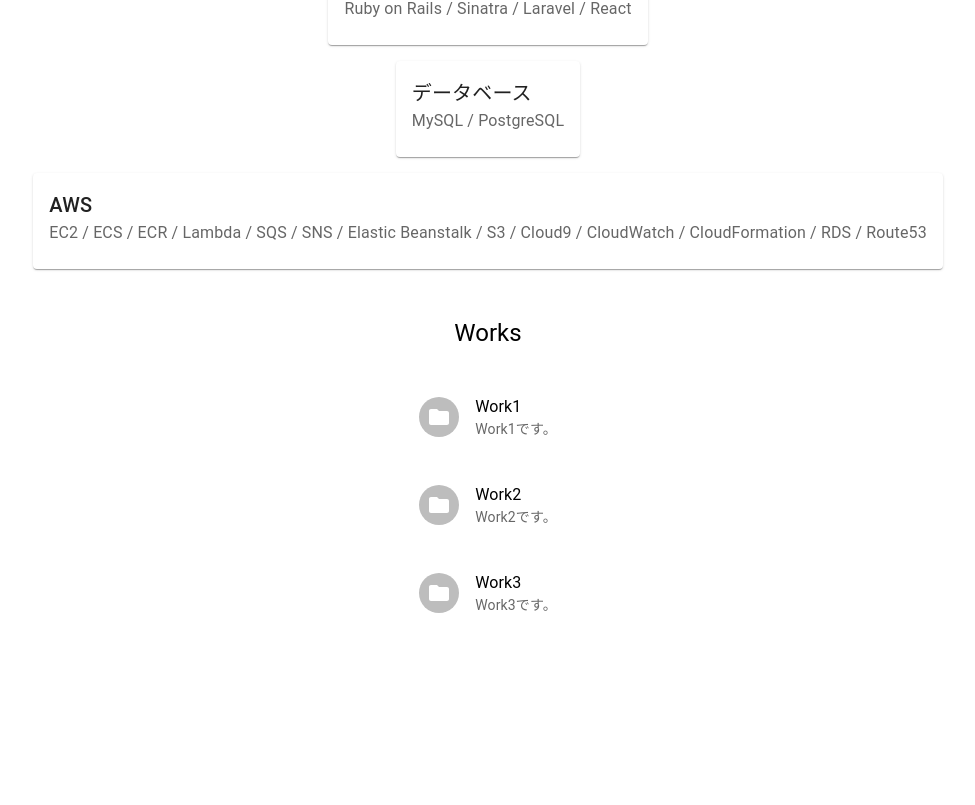
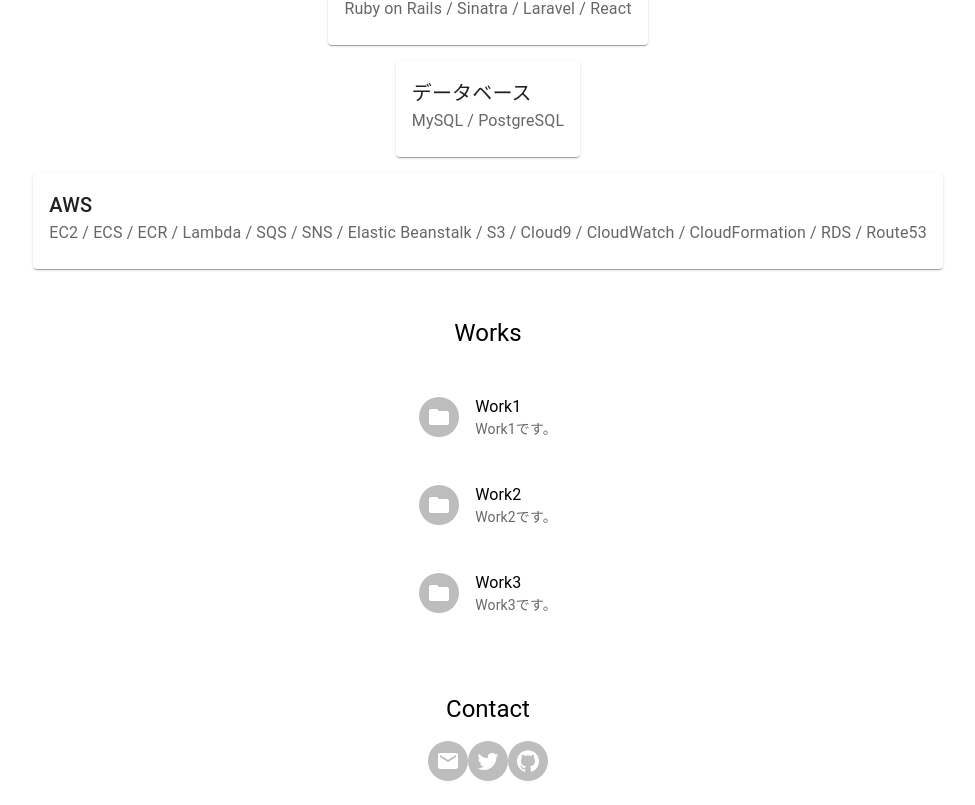
Before and after one commit to AyanoMiura88/portfolio, a React (Create React App) app: page / in a window 1280 px wide. Shown: the part 643-1448 px from the top of the page, without its empty margins (152-1127 px from the left). Before the commit the page ends 1312 px from the top, so only its background shows below. Built offline with nearby package versions, Linux system fonts and the light colour scheme.

Commit message:
[add] Contact.tsx

```diff
--- a/src/App.tsx
+++ b/src/App.tsx
@@ -4,6 +4,7 @@ import MyAvatar from "./components/MyAvatar";
 import About from "./components/About";
 import Skills from "./components/Skills";
 import Works from "./components/Works";
+import Contact from "./components/Contact";
 
 const App = () => {
   return (
@@ -13,6 +14,7 @@ const App = () => {
       <About />
       <Skills />
       <Works />
+      <Contact/>
     </>
   );
 };
--- /dev/null
+++ b/src/components/Contact.tsx
@@ -0,0 +1,59 @@
+import { createStyles, styled, Theme } from "@mui/material/styles";
+import { Avatar, Box, Typography, Link } from "@mui/material";
+import { green, blue, purple } from "@mui/material/colors";
+import { Mail, Twitter, GitHub } from "@mui/icons-material/";
+
+const useStyles = styled((theme: Theme) =>
+  createStyles({
+    root: {
+      display: "flex",
+      "& > *": {
+        margin: theme.spacing(1),
+      },
+    },
+    green: {
+      color: "#fff",
+      backgroundColor: green[500],
+    },
+    blue: {
+      color: theme.palette.getContrastText(blue[500]),
+      backgroundColor: blue[500],
+    },
+    purple: {
+      color: theme.palette.getContrastText(purple[500]),
+      backgroundColor: purple[500],
+    },
+  })
+);
+const Contact = () => {
+  const classes: any = useStyles();
+
+  return (
+    <>
+      <Box p={2}>
+        <Box display="flex" justifyContent="center" p={1}>
+          <Typography variant="h5">Contact</Typography>
+        </Box>
+        <Box className={classes.root} display="flex" justifyContent="center" p={1}>
+          <Link href="#" color="inherit">
+            <Avatar className={classes.green}>
+              <Mail />
+            </Avatar>
+          </Link>
+          <Link href="#" color="inherit">
+            <Avatar className={classes.blue}>
+              <Twitter />
+            </Avatar>
+          </Link>
+          <Link href="#" color="inherit">
+            <Avatar className={classes.purple}>
+              <GitHub />
+            </Avatar>
+          </Link>
+        </Box>
+      </Box>
+    </>
+  );
+};
+
+export default Contact;
--- a/src/components/MyAvatar.tsx
+++ b/src/components/MyAvatar.tsx
@@ -1,7 +1,5 @@
 import { createStyles, styled, Theme } from "@mui/material/styles";
-import Box from "@mui/material/Box";
-import Avatar from "@mui/material/Avatar";
-import Typography from "@mui/material/Typography";
+import { Box, Avatar, Typography } from "@mui/material";
 
 // 画像ファイルをインポート
 import ImageFile from "../static/images/avatar.jpg";
--- a/src/components/Navbar.tsx
+++ b/src/components/Navbar.tsx
@@ -1,33 +1,18 @@
-import React from "react";
-import AppBar from "@mui/material/AppBar";
-import Toolbar from "@mui/material/Toolbar";
-import Button from "@mui/material/Button";
+import { AppBar, Button, Toolbar } from "@mui/material";
 
 const NavBar = () => {
-  return(
+  return (
     <>
-      <AppBar
-        color='default'
-        position='static'
-        style={{ alignItems: 'center'}}
-      >
+      <AppBar color="default" position="static" style={{ alignItems: "center" }}>
         <Toolbar>
-          <Button>
-            ABOUT
-          </Button>
-          <Button color='inherit'>
-            SKILLS
-          </Button>
-          <Button color='inherit'>
-            Works
-          </Button>
-          <Button color='inherit'>
-            CONTACT
-          </Button>
+          <Button>ABOUT</Button>
+          <Button color="inherit">SKILLS</Button>
+          <Button color="inherit">WORKS</Button>
+          <Button color="inherit">CONTACT</Button>
         </Toolbar>
       </AppBar>
     </>
-  )
+  );
 };
 
 export default NavBar;
--- a/src/components/Skills.tsx
+++ b/src/components/Skills.tsx
@@ -1,8 +1,6 @@
 import Box from "@mui/material/Box";
 import { createStyles } from "@mui/material/styles";
-import Typography from "@mui/material/Typography";
-import Card from "@mui/material/Card";
-import CardContent from "@mui/material/CardContent";
+import { Card, CardContent, Typography } from "@mui/material";
 
 const useStyles = () =>
   createStyles({
```
